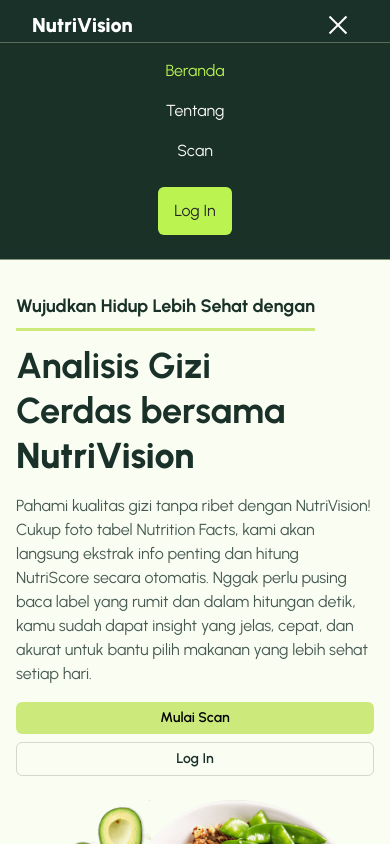
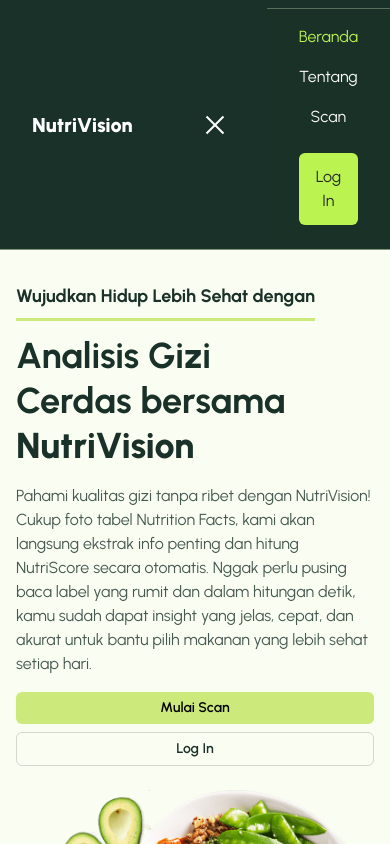
Before and after one commit to chairanastya/NutriVision, a Next.js app in the folder nutrivision-app/: page / in a window 390 px wide. Both pictures are taken after a click on the button 338 px from the left and 25 px from the top of the page. Shown: the top 844 px of the page. Built offline with nearby package versions, Linux system fonts and the light colour scheme.

Commit message:
fix: fixing navbar login dan sign up

```diff
--- a/nutrivision-app/components/Navbar.tsx
+++ b/nutrivision-app/components/Navbar.tsx
@@ -1,12 +1,17 @@
 'use client';
 
 import { useEffect, useState } from 'react';
-import { usePathname } from 'next/navigation';
+import { usePathname, useRouter } from 'next/navigation';
 
 export default function Navbar() {
     const [activeSection, setActiveSection] = useState('beranda');
     const [isMenuOpen, setIsMenuOpen] = useState(false);
     const pathname = usePathname();
+    const router = useRouter();
+
+    const handleLoginClick = () => {
+        router.push('/login');
+    };
 
     useEffect(() => {
         const handleScroll = () => {
@@ -43,7 +48,7 @@
     };
 
     return(
-        <nav className={`sticky top-0 z-50 w-full py-2 ${isMenuOpen ? 'bg-[#1a3129]' : 'bg-[#1a3129]/90 backdrop-blur-md'} border-b border-lime-100/50`}>
+        <nav className={`sticky top-0 z-50 w-full py-2 min-h-[55px] md:min-h-[65px] flex items-center ${isMenuOpen ? 'bg-[#1a3129]' : 'bg-[#1a3129]/90 backdrop-blur-md'} border-b border-lime-100/50`}>
             <div className="flex mx-auto w-full max-w-7xl px-8 justify-between items-center">
                 {/* Logo */}
                 <div className="flex items-center gap-2.5">
@@ -82,9 +87,13 @@
                     </div>
 
                     {/* Log In Button */}
-                    <button className="px-4 py-3 bg-lime-300 rounded-md hover:bg-lime-200 transition">
-                        <span className="text-md font-regular font-sans text-neutral-800">Log In</span>
-                    </button>
+                    {pathname !== '/login' && pathname !== '/signup' && (
+                        <button
+                            onClick={handleLoginClick}
+                            className="px-4 py-3 bg-lime-300 rounded-md hover:bg-lime-200 transition">
+                            <span className="text-md font-regular font-sans text-neutral-800">Log In</span>
+                        </button>
+                    )}
                 </div>
 
                 {/* Mobile Menu Button */}
@@ -127,9 +136,13 @@
                         <a href="#scan" className="text-md font-regular font-sans text-center text-stone-50 hover:text-lime-300 transition">
                             Scan
                         </a>
-                        <button className="mt-2 mx-auto px-4 py-3 bg-lime-300 rounded-md hover:bg-lime-200 transition">
-                            <span className="text-md font-regular font-sans text-neutral-800">Log In</span>
-                        </button>
+                        {pathname !== '/login' && pathname !== '/signup' && (
+                            <button
+                                onClick={handleLoginClick}
+                                className="mt-2 mx-auto px-4 py-3 bg-lime-300 rounded-md hover:bg-lime-200 transition">
+                                <span className="text-md font-regular font-sans text-neutral-800">Log In</span>
+                            </button>
+                        )}
                     </div>
                 </div>
             )}
```
